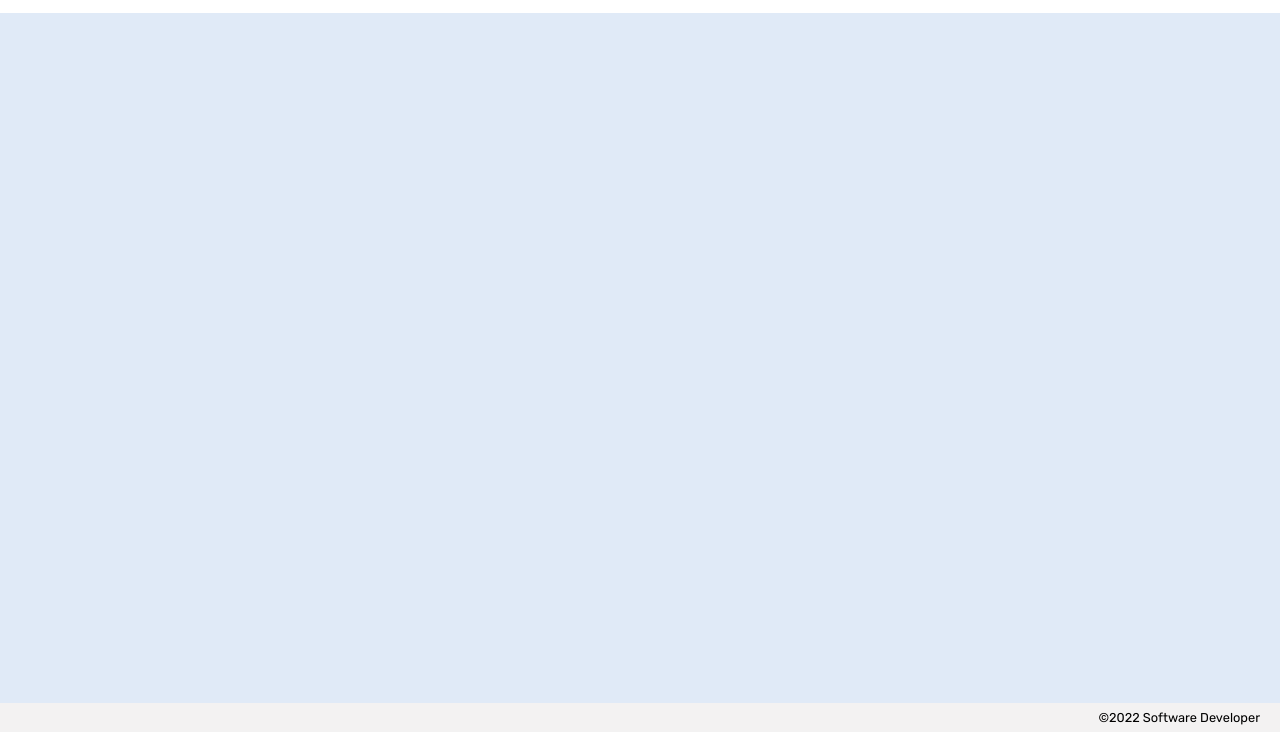
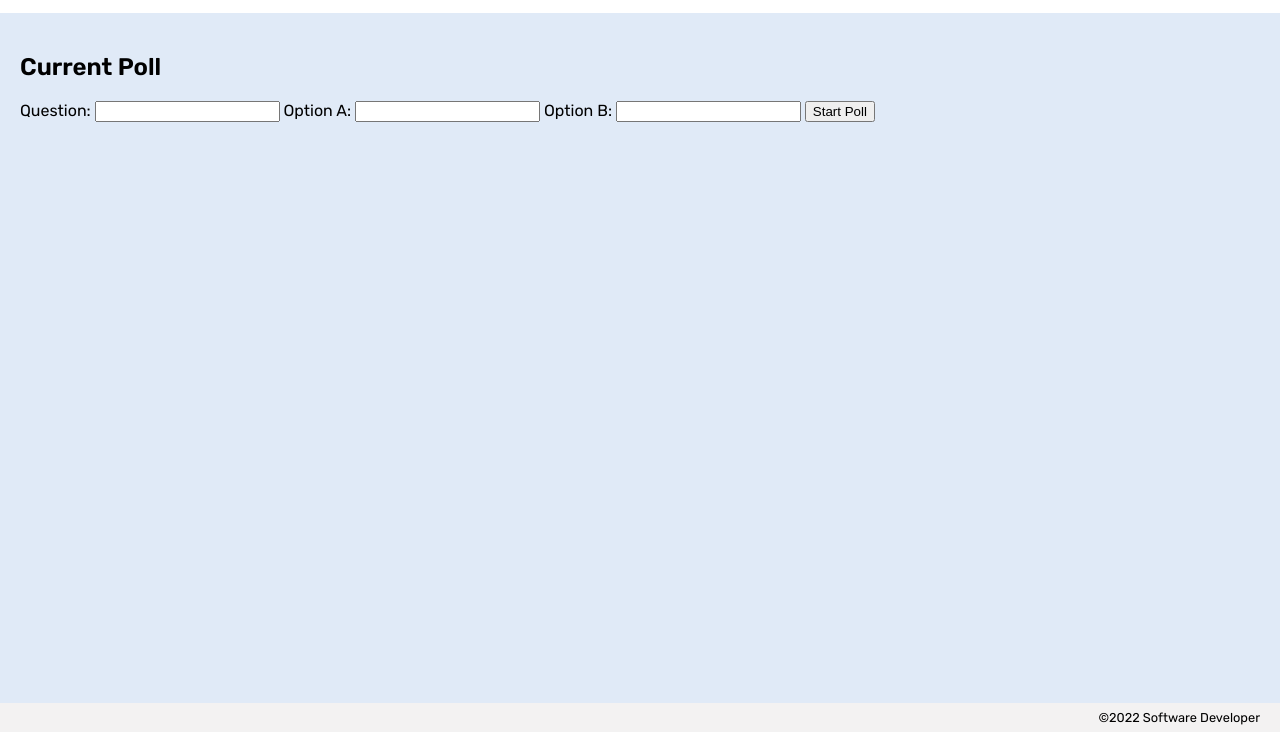
Before and after one commit to TannerRichards990/Poll-Tracker-Two, a plain HTML site: page index.html in a window 1280 px wide. Shown: the part 68-800 px from the top of the page. Drawn offline with Linux system fonts and the light colour scheme.

Commit message:
wrote out html for creating new poll

```diff
--- a/index.html
+++ b/index.html
@@ -22,6 +22,28 @@
     </header>
 
     <main>
+    <section id="current poll">
+        <h2 id="current-poll-title">Current Poll</h2>
+        <section id="new-poll">
+            <form>
+                <label>
+                    Question:
+                    <input name="question">
+                </label>
+                <label>
+                    Option A:
+                    <input name="optionA">
+                </label>
+                <label>
+                    Option B:
+                    <input name="optionB">
+                </label>
+                <button class="action">Start Poll</button>
+            </form>
+        </section>
+
+
+    </section>
 
     </main>
 
```
Also changed, not shown: poll tracker wireframe.png (added).
